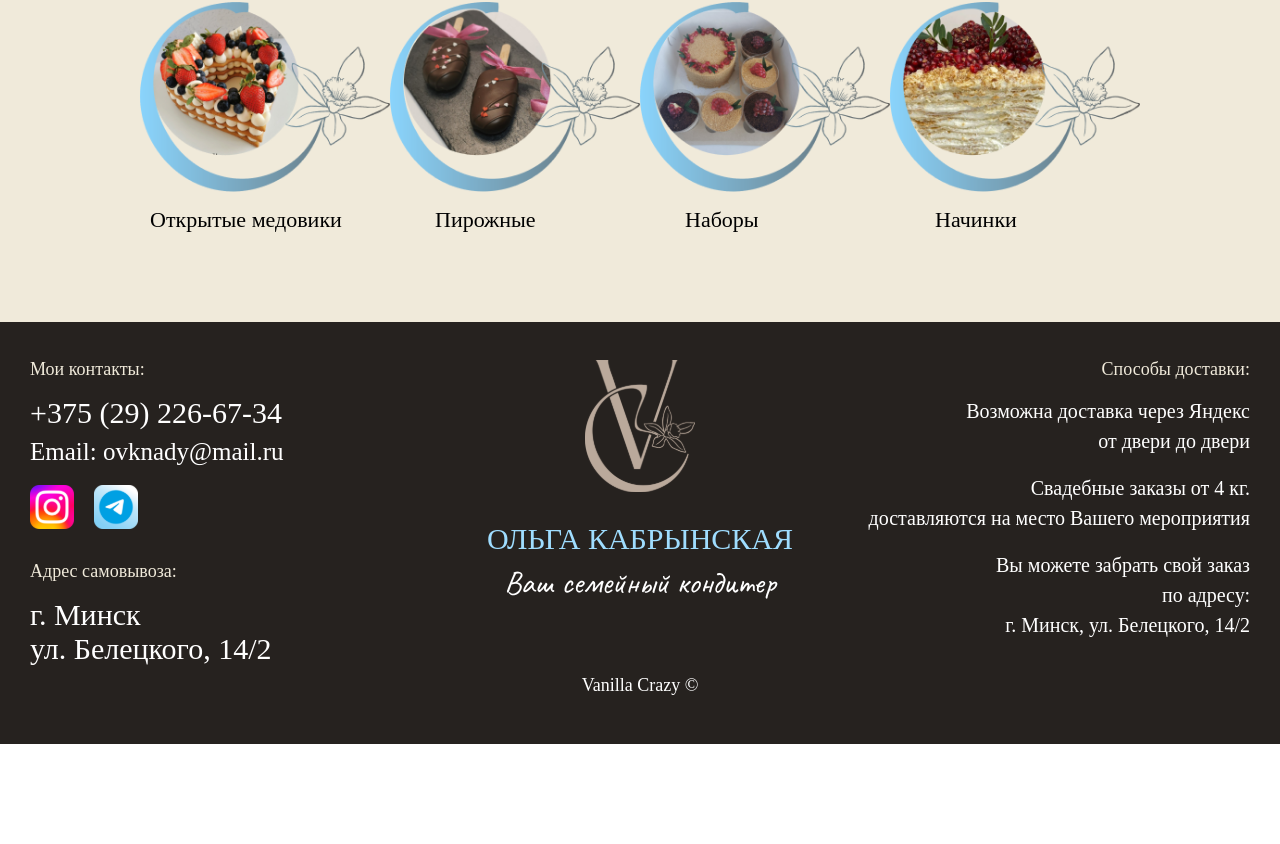
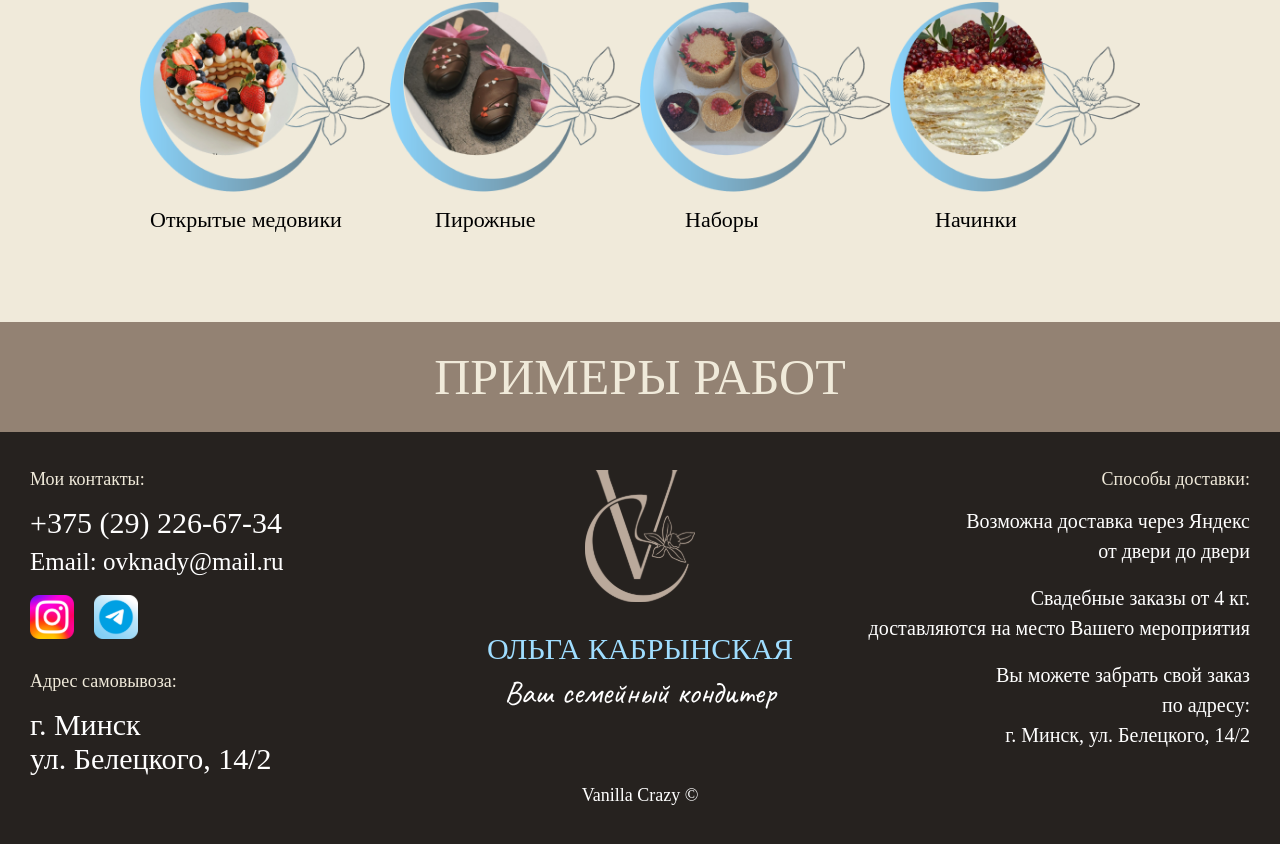
Before and after one commit to MashSHliapa/cakes, a React (Vite) app: page / in a window 1280 px wide. Shown: the part 1393-2237 px from the top of the page. Before the commit the page ends 2137 px from the top, so only its background shows below. Built offline with nearby package versions, Linux system fonts and the light colour scheme; a web font is replaced by a local one.

Commit message:
feat(project): created component Title

```diff
--- a/src/components/Layout/index.tsx
+++ b/src/components/Layout/index.tsx
@@ -3,14 +3,16 @@ import { Outlet } from 'react-router-dom'
 import { MainMenu } from '../MainMenu'
 import './Layout.scss'
 import { Footer } from '../Footer'
+import { Main } from '../Main'
 
 
 export function Layout() {
   return (
     <div className="layout">
       <Header />
+      <Main />
+      <MainMenu />
       <Outlet />
-      <MainMenu />
       <Footer />
     </div>
   )
--- /dev/null
+++ b/src/components/Title/Title.scss
@@ -0,0 +1,15 @@
+.title {
+  background: #938273;
+
+  &__container {}
+
+  &__body {}
+
+  &__text {
+    text-transform: uppercase;
+    text-align: center;
+    color: #F0EADA;
+    font-size: 50px;
+    padding: 30px;
+  }
+}
--- /dev/null
+++ b/src/components/Title/index.tsx
@@ -0,0 +1,13 @@
+import './Title.scss'
+
+export function Title(props: { children: string }) {
+  return (
+    <div className="title">
+      <div className="title__container _container">
+        <div className="title__body">
+          <div className="title__text">{props.children}</div>
+        </div>
+      </div>
+    </div>
+  )
+}
--- /dev/null
+++ b/src/pages/Cakes/index.tsx
@@ -0,0 +1,14 @@
+import { Title } from '../../components/Title'
+import './Cakes.scss'
+
+export function Cakes() {
+  return (
+    <div className="cakes">
+      <Title>примеры работ</Title>
+      <div className="cakes__container _container">
+        <div className="cakes__body">
+        </div>
+      </div>
+    </div>
+  )
+}
--- a/src/router.tsx
+++ b/src/router.tsx
@@ -1,6 +1,7 @@
 import { createBrowserRouter } from 'react-router-dom'
 import { Layout } from './components/Layout'
 import { Main } from './components/Main'
+import { Cakes } from './pages/Cakes'
 
 
 export const router = createBrowserRouter([
@@ -9,7 +10,7 @@ export const router = createBrowserRouter([
     children: [
       {
         path: '/',
-        element: <Main />
+        element: <Cakes />
       }
     ]
   }
```
Also changed, not shown: src/pages/Cakes/Cakes.scss (added).
